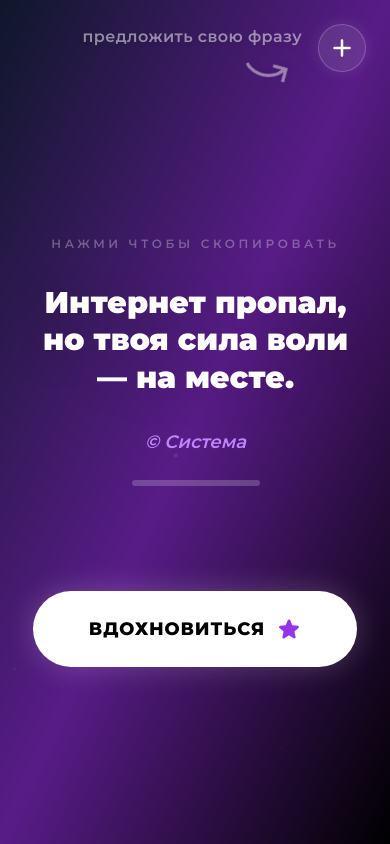
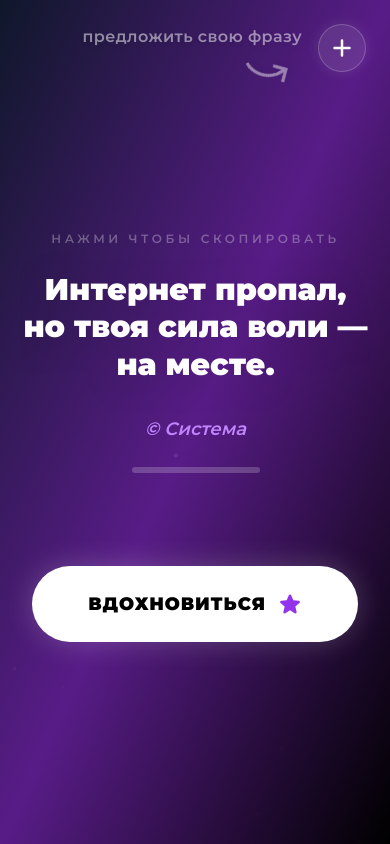
Before and after one commit to just-await/Inspiration, a website built with Vite: page index.html in a window 390 px wide. Built offline with nearby package versions, Linux system fonts and the light colour scheme; no server answers.

Commit message:
mobile cut fix

```diff
--- a/index.html
+++ b/index.html
@@ -155,28 +155,42 @@
     </div>
 
     <!-- ОСНОВНОЙ КОНТЕНТ -->
-    <div class="relative z-10 flex flex-col items-center justify-start w-full h-screen pt-[25vh] pb-10">
-        <div class="w-full max-w-[90vw] lg:max-w-7xl flex flex-col justify-end items-center mb-20 min-h-[250px]">
-            <div id="quote-wrapper" class="relative text-center w-full px-2 initial-hidden cursor-pointer group select-none flex flex-col items-center">
+    <!-- h-[100dvh] = полная высота видимой области -->
+    <!-- overflow-y-auto = скролл, если текст гигантский -->
+    <div class="relative z-10 w-full h-[100dvh] overflow-y-auto overflow-x-hidden no-scrollbar bg-transparent">
 
-                <p id="copy-hint" class="text-xs md:text-sm uppercase tracking-[0.3em] text-white/30 font-semibold mb-8 transition-colors duration-500 group-hover:text-white/60">
+        <!-- min-h-full = контейнер минимум во весь экран -->
+        <!-- flex-col justify-center = центрируем всё содержимое по вертикали -->
+        <!-- py-20 = безопасные отступы сверху и снизу (чтобы не наезжало на "челку" или кнопку "Домой" на iPhone) -->
+        <div class="w-full min-h-full flex flex-col items-center justify-center py-20 px-4">
+
+            <!-- БЛОК ЦИТАТЫ -->
+            <!-- mb-16 = отступ от текста до кнопки. На ПК побольше (md:mb-20) -->
+            <div class="w-full max-w-[90vw] lg:max-w-7xl flex flex-col items-center mb-16 md:mb-20">
+                <div id="quote-wrapper" class="relative text-center w-full initial-hidden cursor-pointer group select-none flex flex-col items-center">
+
+                    <p id="copy-hint" class="text-xs md:text-sm uppercase tracking-[0.3em] text-white/30 font-semibold mb-6 transition-colors duration-500 group-hover:text-white/60">
                         нажми чтобы скопировать
                     </p>
 
-                <!-- УБРАЛИ: drop-shadow-2xl, tracking-tight -->
                     <h1 id="quote-text" class="text-3xl md:text-5xl lg:text-6xl font-black leading-tight text-white pb-4 break-words">
+                        <!-- Текст появится здесь -->
                     </h1>
 
                     <p id="quote-author" class="text-lg md:text-xl text-purple-400 font-semibold mt-4 opacity-0 transform translate-y-4 transition-all duration-700 italic">
+                        <!-- Автор появится здесь -->
                     </p>
 
                     <div class="w-32 h-1.5 bg-white/20 mx-auto mt-6 rounded-full group-hover:bg-white/50 transition-colors duration-500"></div>
                 </div>
             </div>
 
-        <div class="flex-shrink-0">
+            <!-- БЛОК КНОПКИ -->
+            <!-- flex-shrink-0 = запрещаем кнопке сжиматься -->
+            <!-- z-20 = чтобы была поверх всего -->
+            <div class="flex-shrink-0 z-20">
                 <button id="magic-btn" class="
-                group relative btn-shine bg-white text-black font-extrabold text-lg md:text-xl tracking-wider uppercase py-6 px-14 rounded-full
+                    group relative btn-shine bg-white text-black font-black text-lg md:text-xl tracking-wider uppercase py-6 px-14 rounded-full
                     transition-all duration-500 ease-[cubic-bezier(0.23,1,0.32,1)]
                     hover:scale-105 active:scale-95
                     disabled:opacity-70 disabled:scale-100 disabled:cursor-not-allowed
@@ -202,6 +216,7 @@
             </div>
 
         </div>
+    </div>
 
     <!-- ПОДКЛЮЧАЕМ ЛОГИКУ -->
     <script type="module" src="/src/main.js"></script>
```
Lines whose indentation alone changed are shown as unchanged.
